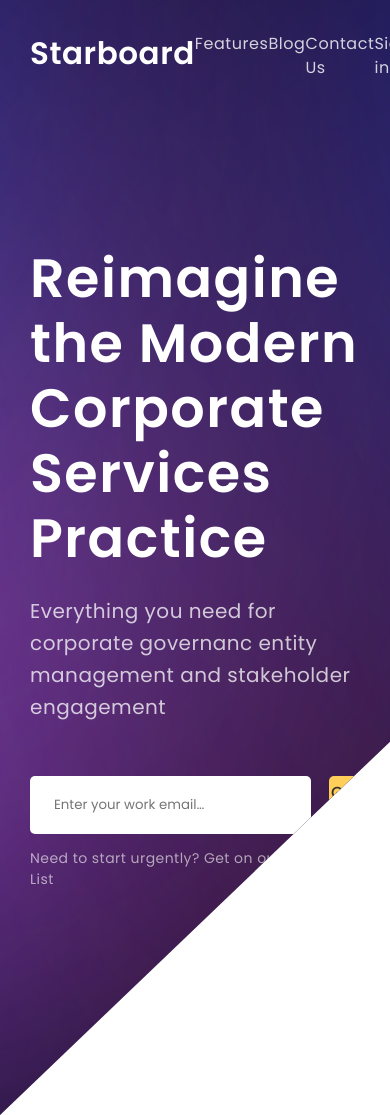
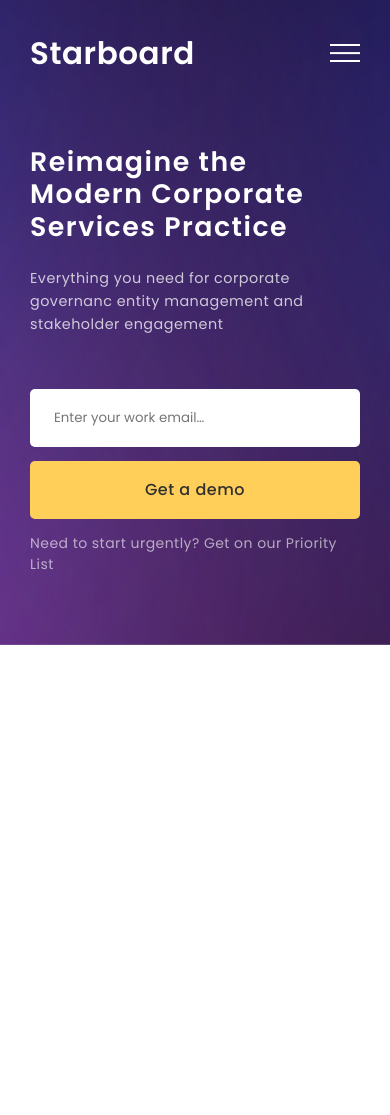
Before and after one commit to p1nkbe4rd/Starboard, a website: page src/index.html in a window 390 px wide. After the commit the page ends 896 px from the top, so only its background shows below. Drawn offline with nearby package versions, Linux system fonts and the light colour scheme; files that its build step writes are made by us from their sources.

Commit message:
promo (adaptive)

```diff
--- a/src/index.html
+++ b/src/index.html
@@ -25,8 +25,11 @@
             <div class="promo__container container">
                 <header class="promo__header header">
                     <a href="#" class="header__logo logo">Starboard</a>
-                    <nav class="header__menu">
-                        <ul class="header__list">
+                    <div class="header__burger">
+                        <span></span>
+                    </div>
+                    <nav class="header__nav">
+                        <ul class="header__menu">
                             <li class="header__item">
                                 <a href="#" class="header__link">Features</a>
                             </li>
@@ -40,9 +43,10 @@
                                 <a href="#" class="header__link">Sign in</a>
                             </li>
                         </ul>
+                        <button class="header__button button">Get a demo</button>
                     </nav>
-                    <button class="header__button button">Get a demo</button>
                 </header>
+                <div class="promo__content">
                     <h1 class="promo__title">
                         Reimagine the Modern Corporate Services
                         Practice
@@ -59,6 +63,7 @@
                     </a>
                 </div>
             </div>
+        </div>
         <div class="promo__window-big window-big">
             <div class="window-big__dots">
                 <div class="window-big__dot"></div>
--- a/src/sass/base/_functions.scss
+++ b/src/sass/base/_functions.scss
@@ -9,3 +9,10 @@
 @function percent($first, $second) {
     @return calc($first * 100 / $second) * 1%;
 }
+
+@function adaptiveFontSize($f-min, $f-max, $v-min, $v-max) {
+    $k: relativeUnit(($f-max - $f-min), ($v-max - $v-min));
+    $b: $f-min - $k * $v-min;
+    $b: rem($b);
+    @return calc( $k * 100vw + $b );
+}
--- a/src/sass/base/_mixins.scss
+++ b/src/sass/base/_mixins.scss
@@ -0,0 +1,12 @@
+@mixin adaptiveFontSize($f-min, $f-max, $w-min, $w-max, $fallback: false) {
+    font-size: rem($f-min);
+    @media (min-width: ($w-min + px)) {
+      @if ($fallback) {
+        font-size: rem($fallback);
+      }
+      font-size: adaptiveFontSize($f-min, $f-max, $w-min, $w-max);
+    }
+    @media (min-width: ($w-max + px)) {
+      font-size: rem($f-max);
+    }
+  }
--- a/src/sass/blocks/_header.scss
+++ b/src/sass/blocks/_header.scss
@@ -1,17 +1,20 @@
 .header {
     display: flex;
     justify-content: space-between;
+    &__burger {
+        display: none;
+    }
+    &__nav {
+        align-items: center;
+        display: flex;
+        justify-content: space-between;
+        flex-basis: percent(701, 1172);
+    }
     &__menu {
+        list-style-type: none;
         display: flex;
-        align-items: center;
-        flex-basis: percent(675, 1172);
-        justify-content: flex-end;
-    }
-    &__list {
-        display: flex;
-        list-style-type: none;
-        flex-basis: percent(481, 675);
-        justify-content:space-around;
+        flex-basis: percent(426, 701);
+        justify-content: space-between;
     }
     &__item {
         font-size: rem(16);
--- a/src/sass/blocks/_media.scss
+++ b/src/sass/blocks/_media.scss
@@ -1,21 +1,77 @@
-@media (max-width: 1140px) {
+@media (max-width: 1139px) {
+    .header {
+        &__nav {
+            flex-basis: 72%;
+        }
+    }
     .promo {
+        &__content {
+            margin: 70px auto 0;
+        }
         &__window-big {
             display: none;
         }
         &__window-small {
             display: none;
         }
-        &__title {
-            max-width: 100%;
-        }
-    }
-    .header {
-        &__menu {
-            justify-content: center;
-        }
-        &__list {
-            flex-basis: 100%;
+        &__wrapper {
+            padding-bottom: 190px;
         }
     }
 }
+
+@media (max-width: 767px) {
+    .header {
+        &__nav {
+            display: none;
+        }
+        &__burger {
+            display: block;
+            position: relative;
+            width: 30px;
+            height: 18px;
+            margin: auto 0;
+            cursor: pointer;
+            span, &::after, &::before {
+                position: absolute;
+                width: 100%;
+                height: 10%;
+                background-color: #fff;
+            }
+            span {
+                top: 50%;
+                transform: translateY(-50%);
+            }
+            &::after {
+                content: "";
+                bottom: 0;
+            }
+            &::before {
+                content: "";
+                top: 0;
+            }
+        }
+    }
+    .promo {
+        &__wrapper {
+            clip-path: polygon(0 0, 100% 0, 100% 100%, 0% 100%);
+            padding-bottom: 70px;
+        }
+    }
+}
+
+@media (max-width: 424px) {
+    .promo {
+        &__form {
+            flex-direction: column;
+        }
+        input {
+            width: 100%;
+            margin-right: 0;
+        }
+        &__button {
+            margin-top: 14px;
+            width: 100%;
+        }
+    }
+}
--- a/src/sass/blocks/_promo.scss
+++ b/src/sass/blocks/_promo.scss
@@ -10,19 +10,20 @@
     &__container {
         position: relative;
     }
+    &__content {
+        max-width: 693px;
+        margin-top: 165px;
+    }
     &__title {
-        margin-top: 165px;
-        max-width: 656px;
         font-weight: 600;
-        font-size: rem(54);
+        @include adaptiveFontSize(25, 54, 320, 1440);
         line-height: relativeUnit(65, 54);
         letter-spacing: 1.48685px;
         color: #FFFFFF;
     }
     &__descr {
         margin-top: 24px;
-        max-width: 724px;
-        font-size: rem(20);
+        @include adaptiveFontSize(14, 20, 320, 1440);
         line-height: relativeUnit(32, 20);
         letter-spacing: 0.48705px;
         color: #FFFFFF;
```
Also changed, not shown: dist/css/style.min.css, dist/index.html. Lines whose indentation alone changed are shown as unchanged.
